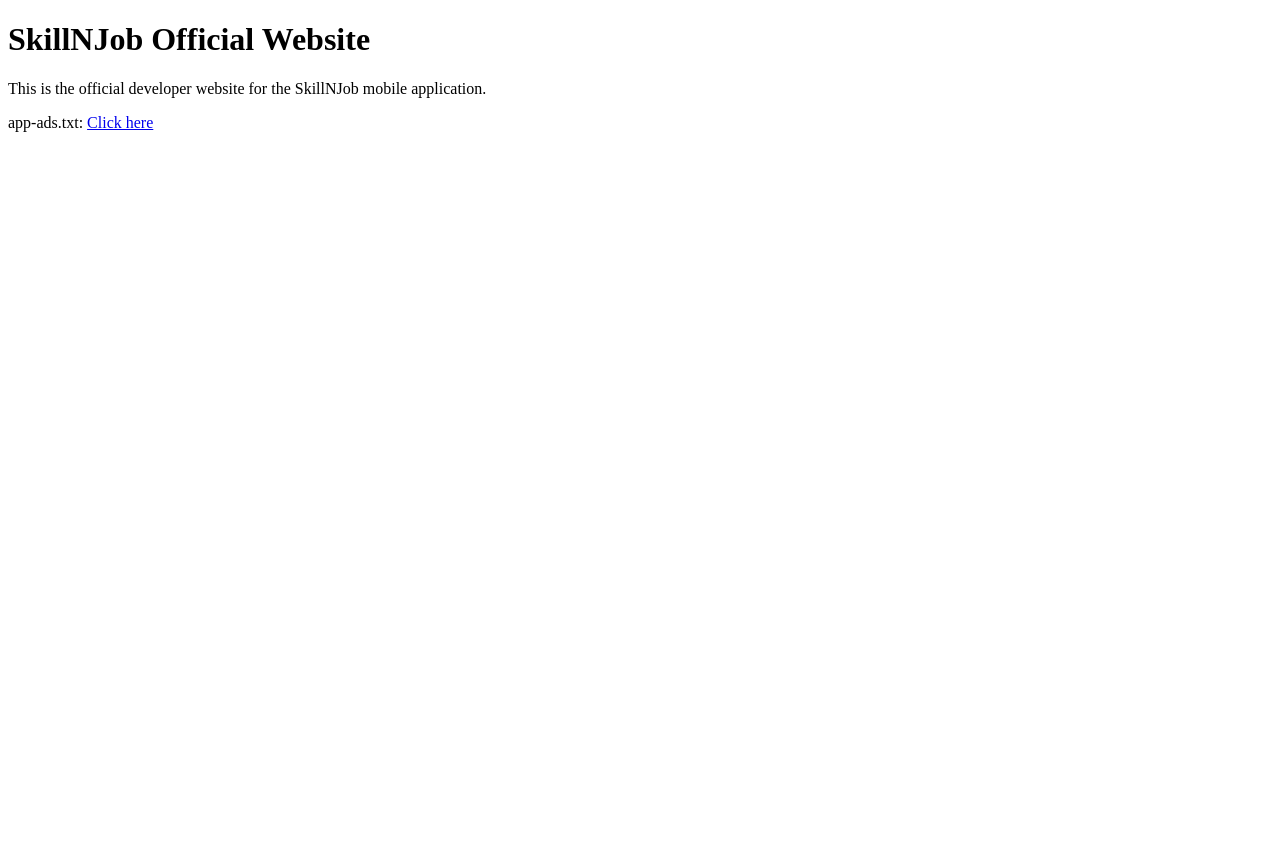
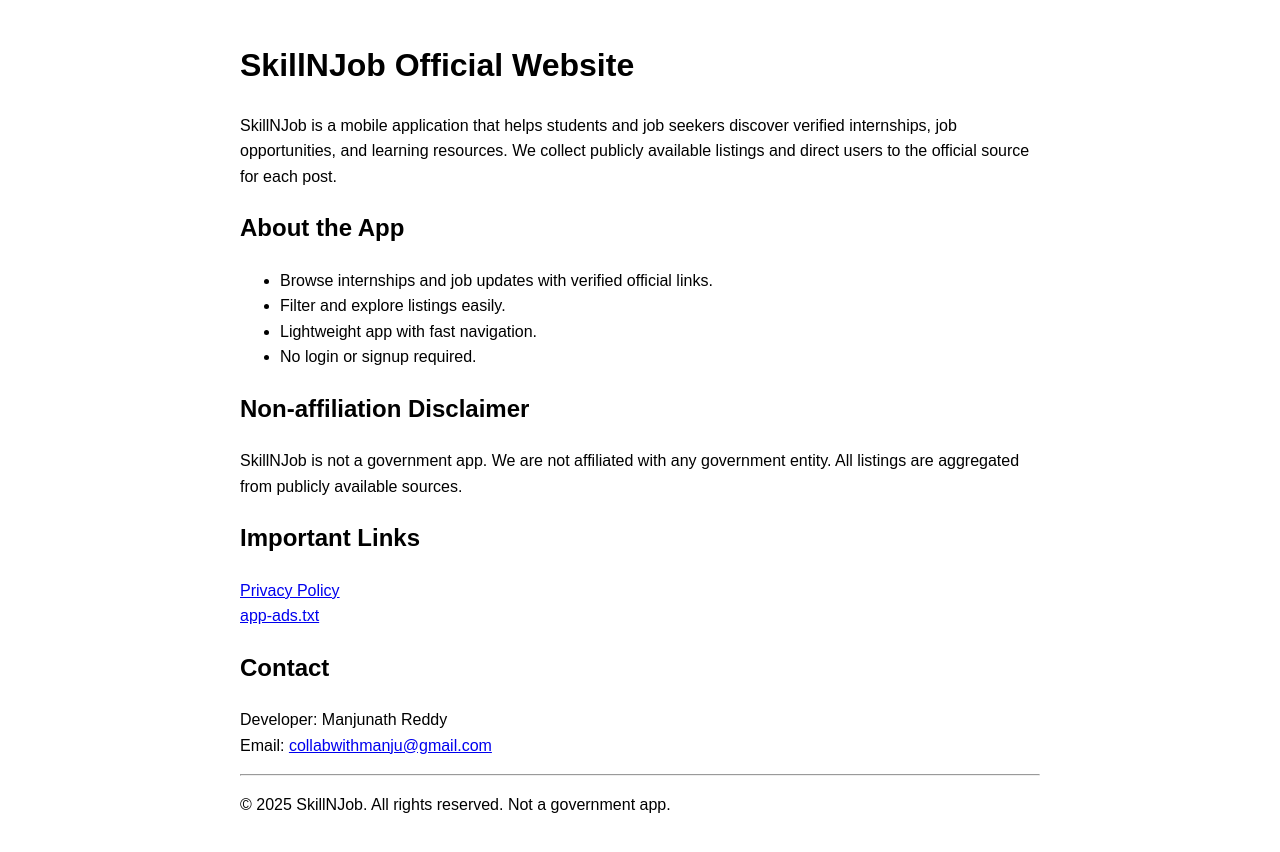
Before and after one commit to ManjunathReddy10/skillnjob, a plain HTML site: page index.html in a window 1280 px wide. Before the commit the page ends 800 px from the top, so only its background shows below. Drawn offline with Linux system fonts and the light colour scheme.

Commit message:
Update index.html

```diff
--- a/index.html
+++ b/index.html
@@ -1,11 +1,52 @@
 <!DOCTYPE html>
-<html>
+<html lang="en">
 <head>
-<title>SkillNJob</title>
+    <meta charset="UTF-8">
+    <meta name="viewport" content="width=device-width, initial-scale=1.0">
+    <title>SkillNJob - Official Website</title>
 </head>
-<body>
+<body style="max-width: 800px; margin: 40px auto; font-family: Arial, sans-serif; line-height: 1.6;">
+
 <h1>SkillNJob Official Website</h1>
-<p>This is the official developer website for the SkillNJob mobile application.</p>
-<p>app-ads.txt: <a href="app-ads.txt">Click here</a></p>
+
+<p>
+SkillNJob is a mobile application that helps students and job seekers discover verified internships, job opportunities, and learning resources.
+We collect publicly available listings and direct users to the official source for each post.
+</p>
+
+<h2>About the App</h2>
+<ul>
+    <li>Browse internships and job updates with verified official links.</li>
+    <li>Filter and explore listings easily.</li>
+    <li>Lightweight app with fast navigation.</li>
+    <li>No login or signup required.</li>
+</ul>
+
+<h2>Non-affiliation Disclaimer</h2>
+<p>
+SkillNJob is not a government app.
+We are not affiliated with any government entity.
+All listings are aggregated from publicly available sources.
+</p>
+
+<h2>Important Links</h2>
+<p>
+<a href="privacy-policy.html">Privacy Policy</a><br>
+<a href="app-ads.txt">app-ads.txt</a>
+</p>
+
+<h2>Contact</h2>
+<p>
+Developer: Manjunath Reddy<br>
+Email: <a href="mailto:collabwithmanju@gmail.com">collabwithmanju@gmail.com</a>
+</p>
+
+<hr>
+
+<p>
+© 2025 SkillNJob. All rights reserved.
+Not a government app.
+</p>
+
 </body>
 </html>
```
